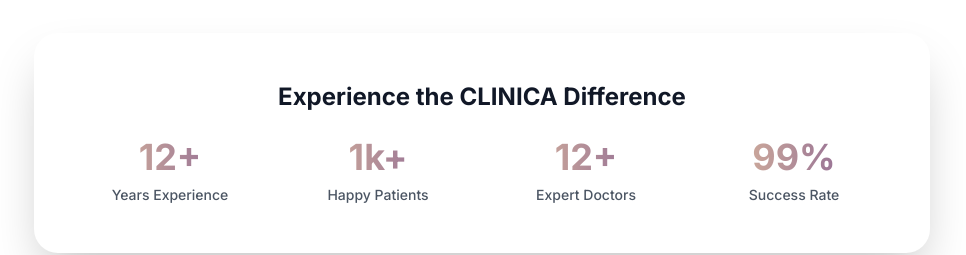
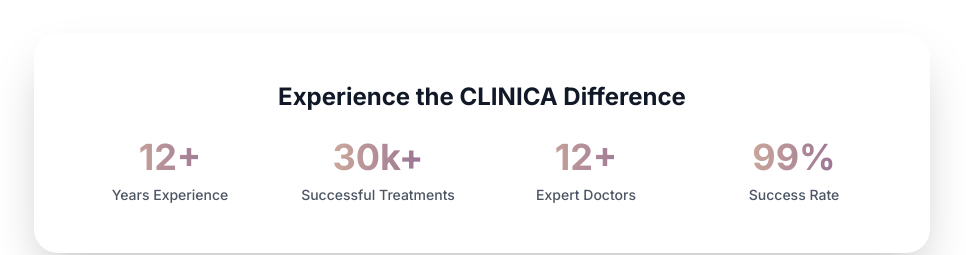
Before and after one commit to desirediv0/clinica, a Next.js app: page / in a window 1280 px wide. Shown: the part 6900-7155 px from the top of the page, without its empty margins (158-1124 px from the left). Built offline with nearby package versions, Linux system fonts and the light colour scheme.

Commit message:
Remove .env.example file and update HomePage and SkinPage components to reflect accurate statistics and improve label clarity. Change "Happy Patients" to "Successful Treatments" in HomePage and adjust styling in SkinPage for better presentation.

```diff
--- a/app/page.tsx
+++ b/app/page.tsx
@@ -986,7 +986,7 @@
               <div className="grid grid-cols-2 md:grid-cols-4 gap-8">
                 {[
                   { number: "12+", label: "Years Experience" },
-                  { number: "1k+", label: "Happy Patients" },
+                  { number: "30k+", label: "Successful Treatments" },
                   { number: "12+", label: "Expert Doctors" },
                   { number: "99%", label: "Success Rate" },
                 ].map((stat, index) => (
@@ -1138,7 +1138,7 @@
           <div className="grid grid-cols-2 md:grid-cols-4 gap-8">
             {[
               { number: "12+", label: "Years Experience" },
-              { number: "1k+", label: "Happy Patients" },
+              { number: "30k+", label: "Successful Treatments" },
               { number: "12+", label: "Expert Doctors" },
               { number: "99%", label: "Success Rate" },
             ].map((stat, index) => (
--- a/app/skin/page.tsx
+++ b/app/skin/page.tsx
@@ -287,11 +287,7 @@
                     </div>
                   </div>
                   <div className="text-center p-4 bg-white/80 backdrop-blur-sm rounded-2xl shadow-lg">
-<<<<<<< HEAD
                     <div className="text-lg md:text-4xl font-bold bg-gradient-to-r from-[#815A93] to-[#e3c19d] bg-clip-text text-transparent mb-2">
-=======
-                    <div className="text-4xl font-bold bg-gradient-to-r from-[#815A93] to-[#e3c19d] bg-clip-text text-transparent mb-2">
->>>>>>> 1e513d55f9a0caf48f4521419f7077bbdb15f788
                       EMI Options
                     </div>
                     <div className="text-sm text-gray-600 font-medium">
```
Also changed, not shown: 1 other file (tests, documents, lock files or other folders).
